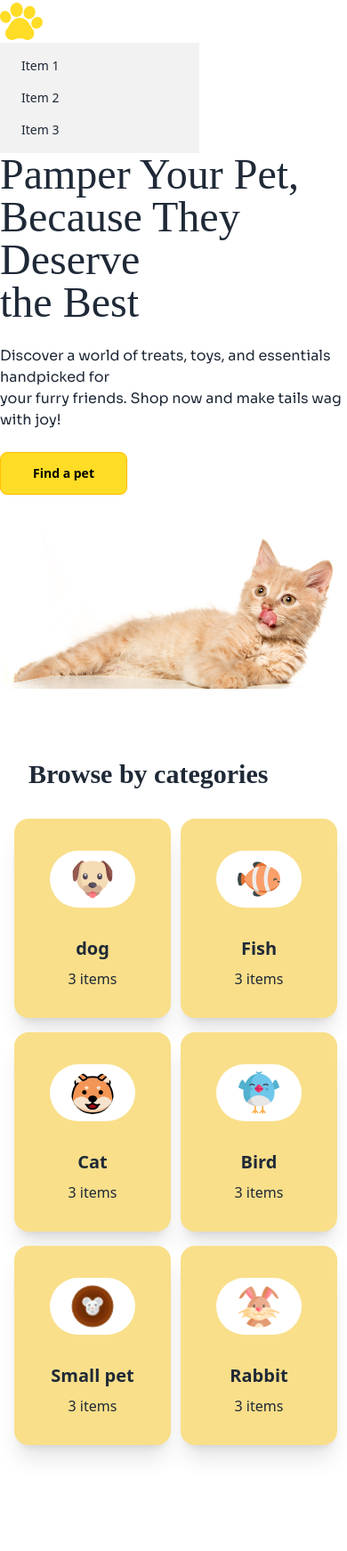
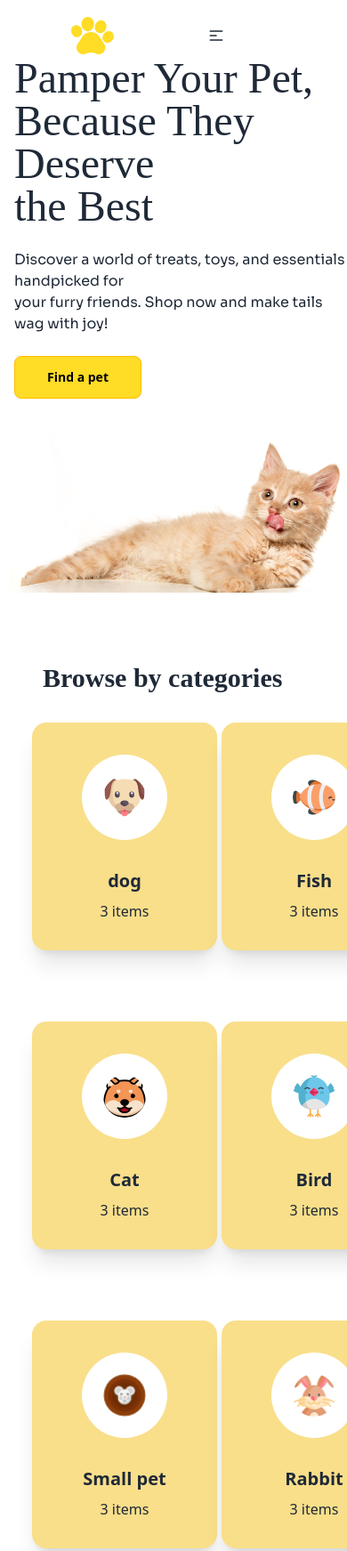
Before and after one commit to Mas-rafe/Assignment-03, a plain HTML site: page index.html in a window 390 px wide. Shown: the top 1743 px of the page at 89% size. Drawn offline with nearby package versions, Linux system fonts and the light colour scheme; a web font is replaced by a local one.

Commit message:
Ami to Hotash

```diff
--- a/index.html
+++ b/index.html
@@ -37,32 +37,66 @@
 
 </head>
 <body>
-    <header class="lg:flex">
+    <header class=" mx-auto ">
         <!--Nav Section-->
 
+
+
+
+              <div class=" justify-between items-center mx-20 mt-4 lg:flex">
                 <div class="flex items-center gap-3">
-              <img src="c1-assets/logo-header.png" alt="">
-              <h4 class="hidden lg:inline">Browse4Pets</h4>
+
+                  <div class="flex flex-row items-center justify-between gap-10">
+                    <img src="c1-assets/logo-header.png" alt="" class="mr-12  justify-start">
+                  <div tabindex="0" role="button" class="btn btn-ghost flex  lg:hidden">
+                    <svg
+                      xmlns="http://www.w3.org/2000/svg"
+                      class="h-5 w-5"
+                      fill="none"
+                      viewBox=" 0 0 24 24"
+                      stroke="currentColor">
+                      <path
+                        stroke-linecap="round"
+                        stroke-linejoin="round"
+                        stroke-width="2"
+                        d="M4 6h16M4 12h8m-8 6h16" />
+                    </svg>
+                    <ul
+                  tabindex="0"
+                  class="menu menu-sm dropdown-content bg-base-100 hidden rounded-box z-[1] mt-3 w-52 p-2 shadow">
+                  <li><a>Item 1</a></li>
+                  <li>
+                    <a>Parent</a>
+                    <ul class="p-2 ">
+                      <li><a>Submenu 1</a></li>
+                      <li><a>Submenu 2</a></li>
+                    </ul>
+                  </li>
+                  </div>
+                </div>
+
+                  <h4 class="hidden lg:inline text-2xl">Browse <span class="text-[#FFDC26]">4</span> Pets</h4>
                 </div>
                 <div class=" hidden lg:flex">
                   <ul class="menu menu-horizontal px-1">
-                <li><a>Item 1</a></li>
-                <li><a>Item 3</a></li>
+                    <li><a>FInd a Pet</a></li>
+                    <li><a>Breeds</a></li>
+                    <li><a>Contact Us </a></li>
                   </ul>
                 </div>
                 <div class="hidden lg:inline ">
-                 <a class="btn">Button</a>
+                     <a class="btn">Log in</a>
+                     <a class="btn">Register</a>
                 </div>
-        <!--Dropdown-->
-          <ul class="menu dropdown-content bg-base-200 w-56 lg:hidden">
-            <li><a>Item 1</a></li>
-            <li><a>Item 2</a></li>
-            <li><a>Item 3</a></li>
-          </ul>
+              </div>
 
 
+
+
+        <!--Dropdown-->
+
     </header>
-    <main class=" mx-auto">
+    <main class=" ml-4 mx-auto">
         <div class="hero bg-white flex flex-col  lg:hidden ">
            <div class="  ">
                 <h1 class="text-5xl  font-normal adlam">Pamper Your Pet, <br> Because They Deserve <br> the Best</h1>
@@ -101,9 +135,9 @@
 
  <section>
     <h4 class="text-start justify-start ml-8 lg:ml-20 text-3xl mt-14 font-bold adlam">Browse by categories</h4>
-    <div class="grid grid-cols-2 px-4 gap-4 items-center justify-center  mt-8 lg:mt-14 lg:mx-auto lg:flex lg:gap-6">
+    <div class="grid grid-cols-2 px-2 ml-3 gap-20 items-center justify-center  mt-8 lg:mt-14 lg:mx-auto lg:flex lg:gap-6">
 
-        <div class="card bg-[#F9DF8A] w-44 h-56 lg:w-64 lg:h-56 rounded-2xl mx:auto pt-9 items-center justify-center shadow-xl">
+        <div class="card bg-[#F9DF8A]  w-52 h-64 rounded-2xl mx:auto pt-9 items-center justify-center shadow-xl">
             <figure class=" bg-white h-24 w-24  rounded-full">
               <img
                 src="c1-assets/dog-cartoon.png"
@@ -115,7 +149,7 @@
               </div>
             </div>
 
-            <div class="card bg-[#F9DF8A] w-44 h-56 lg:w-52 lg:h-64 rounded-2xl mx:auto pt-9 items-center justify-center shadow-xl">
+            <div class="card bg-[#F9DF8A]  w-52 h-64 rounded-2xl mx:auto pt-9 items-center justify-center shadow-xl">
                 <figure class=" bg-white h-24 w-24  rounded-full">
                 <img
                     src="c1-assets/fish-cartoon.png"
@@ -127,7 +161,7 @@
                   </div>
                 </div>
 
-                <div class="card bg-[#F9DF8A] w-44 h-56 lg:w-52 lg:h-64 rounded-2xl mx:auto pt-9 items-center justify-center shadow-xl">
+                <div class="card bg-[#F9DF8A] w-52 h-64 rounded-2xl mx:auto pt-9 items-center justify-center shadow-xl">
                      <figure class=" bg-white h-24 w-24  rounded-full">
                       <img
                         src="c1-assets/cat-cartoon.png"
@@ -139,7 +173,7 @@
                       </div>
                     </div>
 
-                    <div class="card bg-[#F9DF8A] w-44 h-56 lg:w-52 lg:h-64 rounded-2xl mx:auto pt-9 items-center justify-center shadow-xl">
+                    <div class="card bg-[#F9DF8A]  w-52 h-64 rounded-2xl mx:auto pt-9 items-center justify-center shadow-xl">
                          <figure class=" bg-white h-24 w-24  rounded-full">
                           <img
                             src="c1-assets/bird-cartoon.png"
@@ -151,7 +185,7 @@
                           </div>
                         </div>
 
-                        <div class="card bg-[#F9DF8A] w-44 h-56 lg:w-52 lg:h-64 rounded-2xl mx:auto pt-9 items-center justify-center shadow-xl">
+                        <div class="card bg-[#F9DF8A]  w-52 h-64 rounded-2xl mx:auto pt-9 items-center justify-center shadow-xl">
                              <figure class=" bg-white h-24 w-24  rounded-full">
                               <img
                                 src="c1-assets/mouse-cartoon.png"
@@ -163,7 +197,7 @@
                               </div>
                             </div>
 
-                            <div class="card bg-[#F9DF8A] w-44 h-56 lg:w-52 lg:h-64 rounded-2xl mx:auto pt-9 items-center justify-center shadow-xl">
+                            <div class="card bg-[#F9DF8A]  w-52 h-64 rounded-2xl mx:auto pt-9 items-center justify-center shadow-xl">
                                  <figure class=" bg-white h-24 w-24  rounded-full">
                                   <img
                                     src="c1-assets/rabbit-cartoon.png"
@@ -287,27 +321,13 @@
                                         <h5 class="text-xs lg:text-xl ">$39.99</h5>
                                     </div>
                                 </card>
+                               </div>
+
+                              </section>
 
 
 
 
-
-
-
-
-
-
-
-
-
-
-            </div>
-
-
-
-
-
-        </section>
 
 </main>
 
```
Lines whose indentation alone changed are shown as unchanged.
